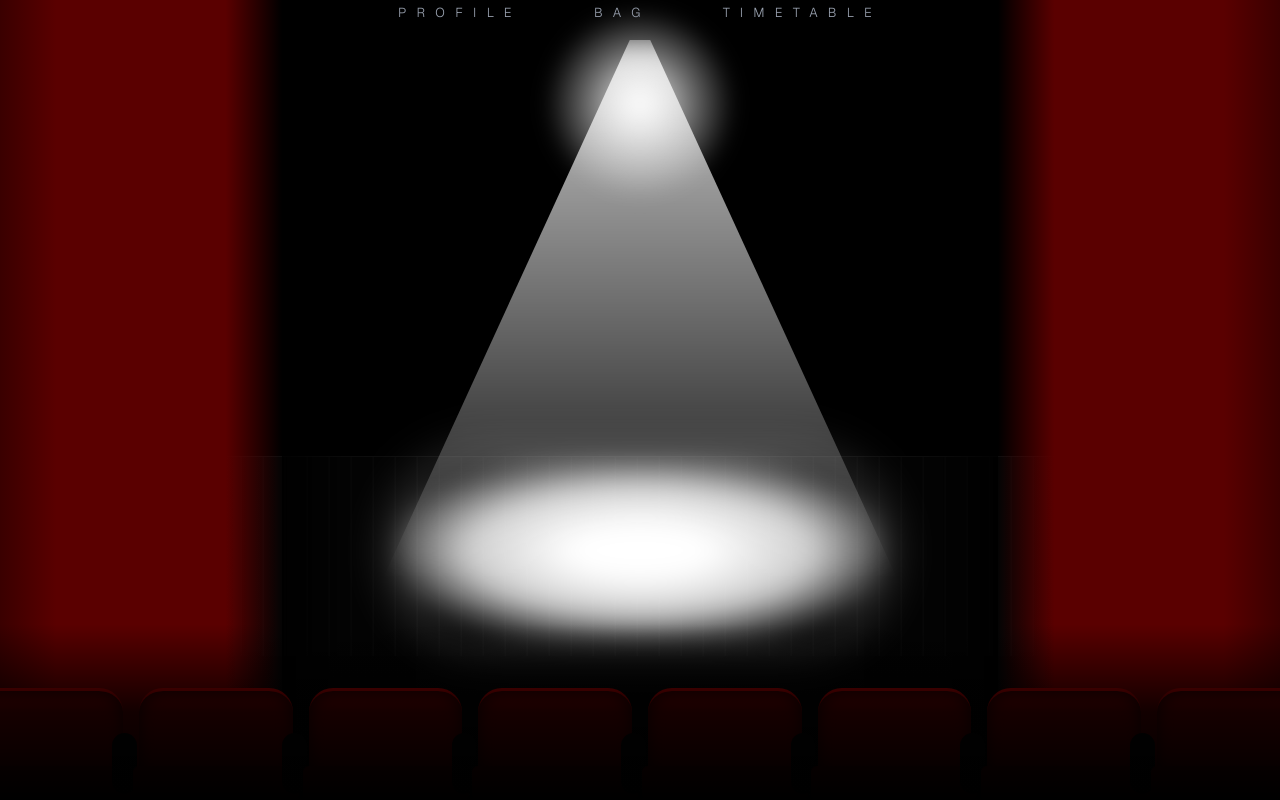
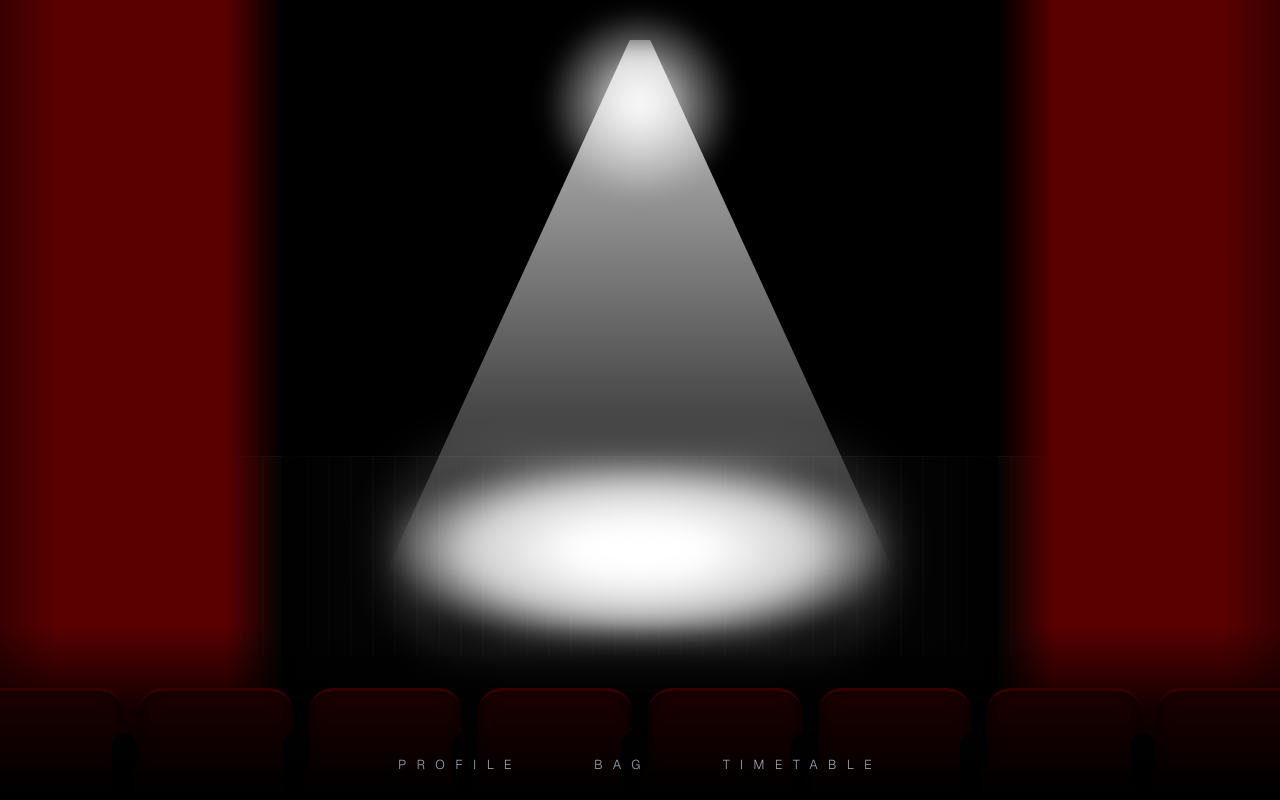
Before and after one commit to GrullmanHetche/chunghye, a Next.js app: page / in a window 1280 px wide. Built offline with nearby package versions, Linux system fonts and the light colour scheme.

Commit message:
Update page.tsx

```diff
--- a/app/page.tsx
+++ b/app/page.tsx
@@ -75,8 +75,8 @@ export default function Home() {
         <div className="absolute inset-0 bg-gradient-to-t from-black via-black/80 to-transparent pointer-events-none" />
       </div>
 
-      {/* --- 하단 메뉴 --- */}
-      <nav className="relative z-[60] w-full flex flex-row items-center justify-center gap-18 pb-10 mb-2">
+      {/* --- 하단 메뉴 (위치 조정됨) --- */}
+      <nav className="mt-auto relative z-[60] w-full flex flex-row items-center justify-center gap-18 pb-6">
         <TinyMenuButton title="PROFILE" href="/profile" />
         <TinyMenuButton title="BAG" href="/bag" />
         <TinyMenuButton title="TIMETABLE" href="/login" />
```
